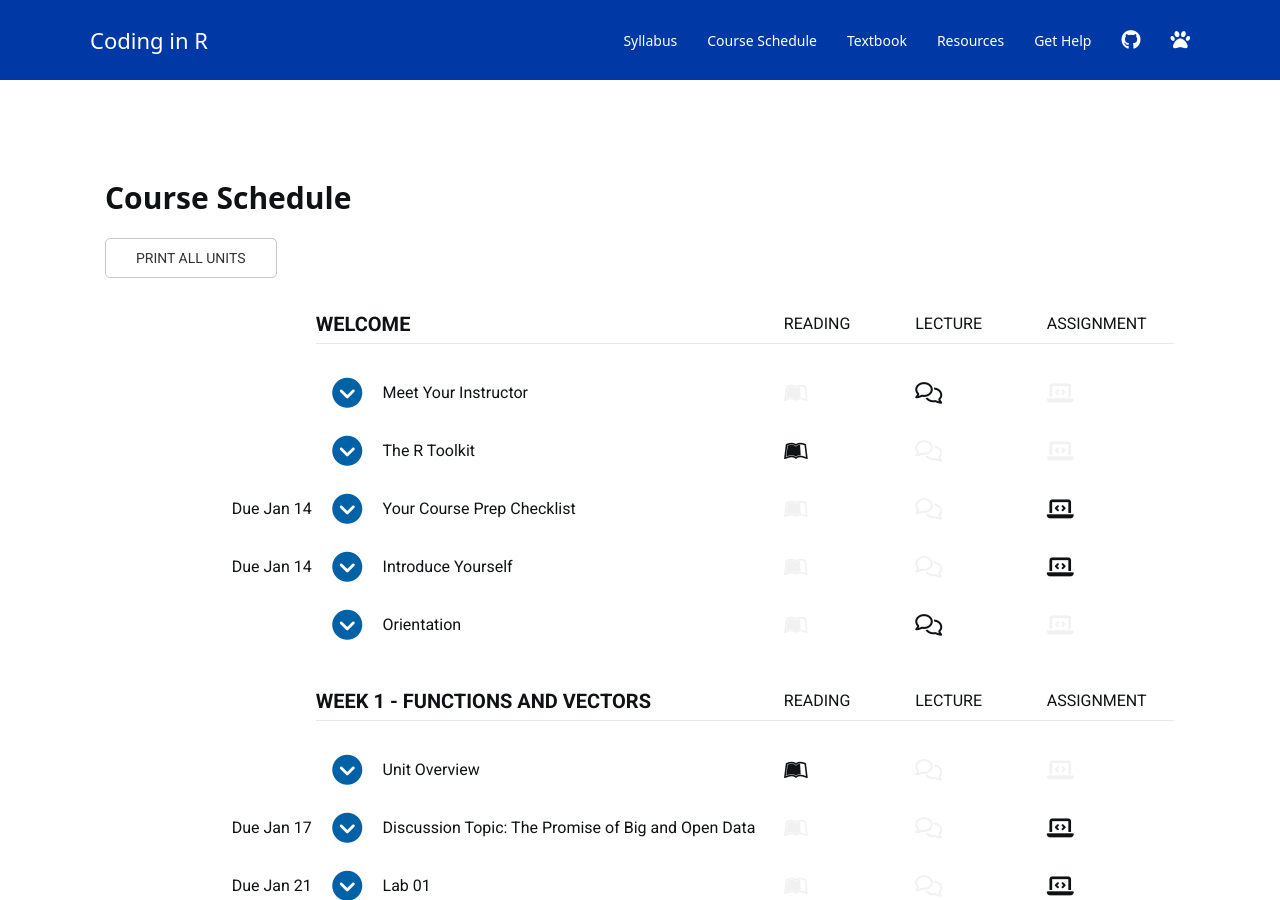
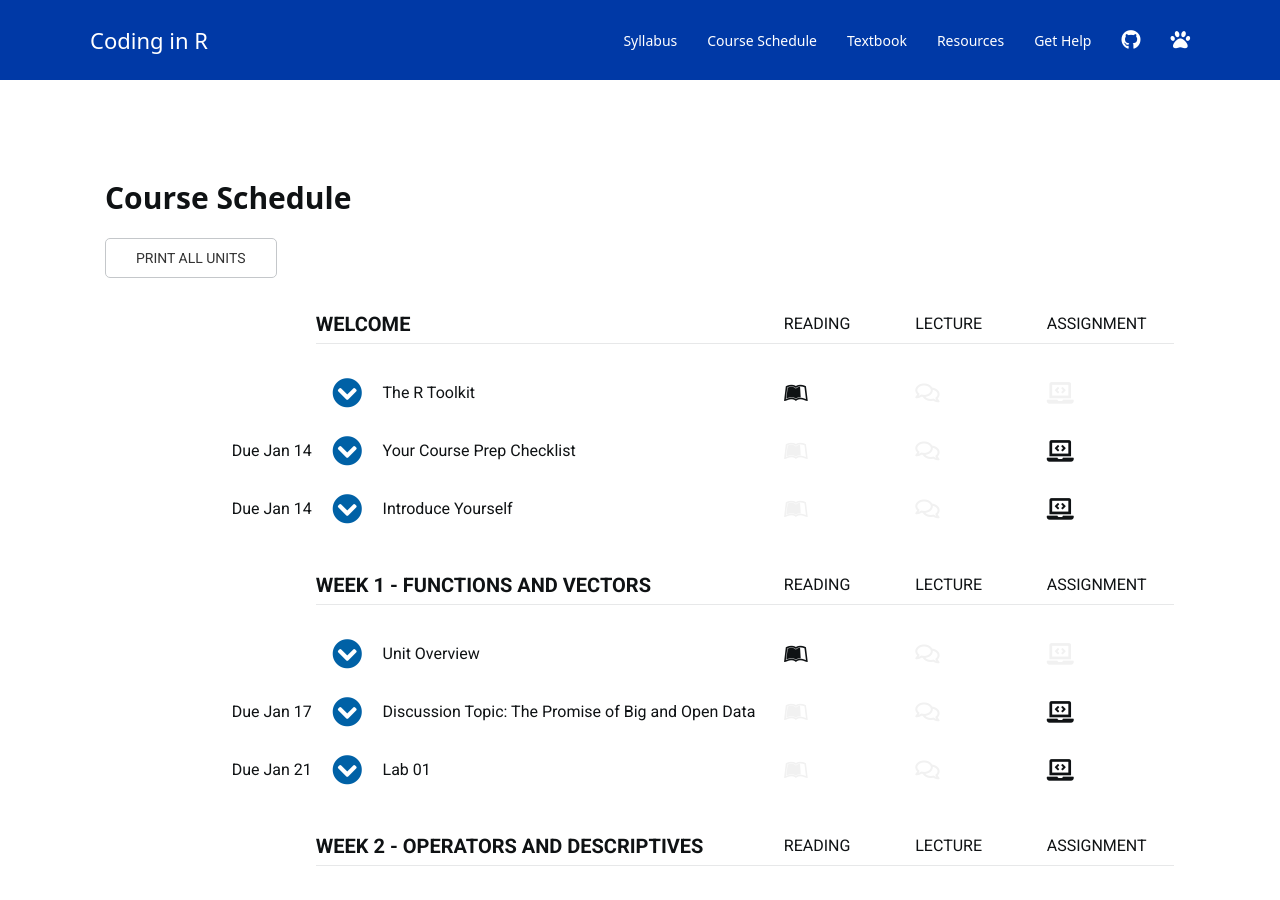
Before and after one commit to lalmada1/Coding-in-R-SPR-2021, a Jekyll site: the page built from schedule.md, in a window 1280 px wide and 900 px high. Built offline with Jekyll 4.4.1, drawn with Linux system fonts in a browser that asks for light colours; nearby versions of some CDN libraries; a script bundle is joined from its source files by our own code; library files that are not in the unit come from our copies; a style sheet for code colours, icons or effects is not loaded; some of the changed lines change nothing that is shown.

Commit message:
Update schedule.md

```diff
--- a/schedule.md
+++ b/schedule.md
@@ -28,19 +28,6 @@
 
 ** Welcome
 
-*** { @unit = "", @title = "Meet Your Instructor", @lecture, @foldout }
-
-<br>
-
-## Introduction
-
-**Lorenzo Almada, PhD** is a clinical assistant professor of economics at *Georgia State University*. Dr. Almada’s research interests focus primarily on policy-driven questions in the field of health economics centered around the effects of food assistance programs and social policies on diet-related outcomes. His teaching focuses primarily on microeconomics and data science and analytics.
-
-
-<br>
-
-
-
 <br>
 <br>
 
@@ -63,6 +50,8 @@
 
 
 In this course we cover the foundations of data programming with the R language. In order to create robust and dynamic analysis we need to use a couple of tools that were built to leverage the power of R and create compelling narratives. R Studio helps you manage projects by organizing files, scripts, packages and output. Markdown is a simple formatting convention that allows you to create publication-quality documents. And R Markdown is a specific version of Markdown that allows you to combine text and code to create data-driven documents.
+
+You can think of R, R Studio, and Markdown kind of like Excel (for analysis), Word (for report writing), and Power Point (for presentations). R allows you to analyze your data, but these results are not useful unless you can share them with others. Here is where [data-driven documents](http://ds4ps.org/dp4ss-textbook/ch-030-data-driven-docs.html) developed using R Studio and Markdown really shine. You can quickly package your R code as cool reports, websites, presentations, or dashboards to format the information in whatever way is most accessible and useful for your clients or stakeholders.
 
 [CH-01 Core R](http://ds4ps.org/dp4ss-textbook/ch-010-core-r.html)
 
@@ -104,7 +93,7 @@
 
 ## Introduce yourself to the class
 
-We will be using the discussion board in iCollege for this course. Introduce yourself to the class and share:
+We will be using the discussion board in iCollege for virtual topical discussions in this course. Introducing yourself to the class is the first step (but not graded). Please share:
 
 1. A little about yourself
 2. Your previous experience with coding and/or data analytics
@@ -112,28 +101,14 @@
 
 <a class="uk-button uk-button-default" href="https://gastate.view.usg.edu/d2l/le/2225789/discussions/List">Post to iCollege</a>
 
-
-
-*** { @unit = "", @title = "Orientation", @lecture, @foldout   }
-
-
-## Welcome !
-
-R is a foundational tool within a toolkit that I will refer to as the "data science ecosystem."
-
-If you were not able to make the first lab session, we did a brief introduction to the ecosystem - the community of people that are creating cool analytical tools and building tutorials and case studies for how they might be applied, as well as a core set of tools that are all designed to work nicely together in order to implement projects.
-
-You can think of R, R Studio, and Markdown kind of like Excel (for analysis), Word (for report writing), and Power Point (for presentations). R allows you to analyze your data, but these results are not useful unless you can share them with others. Here is where [data-driven documents](http://ds4ps.org/dp4ss-textbook/ch-030-data-driven-docs.html) developed using R Studio and Markdown really shine. You can quickly package your R code as cool reports, websites, presentations, or dashboards to format the information in whatever way is most accessible and useful for your clients or stakeholders.
-
 ## Getting Help
 
-Nerds are stereotypically perceived as being hermetic, but in reality they have just created their own universes and civilizations. Surprisingly coding is a very social activity, and real-world analytics projects are almost always collaborative. You will learn how to use discussion boards to accelerate learning and facilitate collaboration, and social coding tools like GitHub to manage large data project.
+Coding can be a very social activity, and real-world analytics projects are almost always collaborative. You will learn how to use discussion boards to accelerate learning and facilitate collaboration, and social coding tools like GitHub to manage large data projects.
 
 We are going to throw a lot at you, but also provide a lot of support. Over these first couple of weeks feel free to reach out for anything you might need.
 
-If you find something confusing let me know (likely others will as well).  You can post a question to the [homework discussion board](https://lalmada1.github.io/Coding-in-R-SPR-2021/help/).
+If you find something confusing let me know (likely others will as well). You can post a question to the [homework discussion board](https://lalmada1.github.io/Coding-in-R-SPR-2021/help/). Unlike the iCollege discussion board, this one (on GitHub) is far more user friendly for writing bits of code so stick to this one for any questions about the lab assignments. Of course, please feel free to email me if it is more of a personal matter.
 
-Reach out if you have questions or feel stuck!
 
 ** Week 1 - Functions and Vectors
 
```
